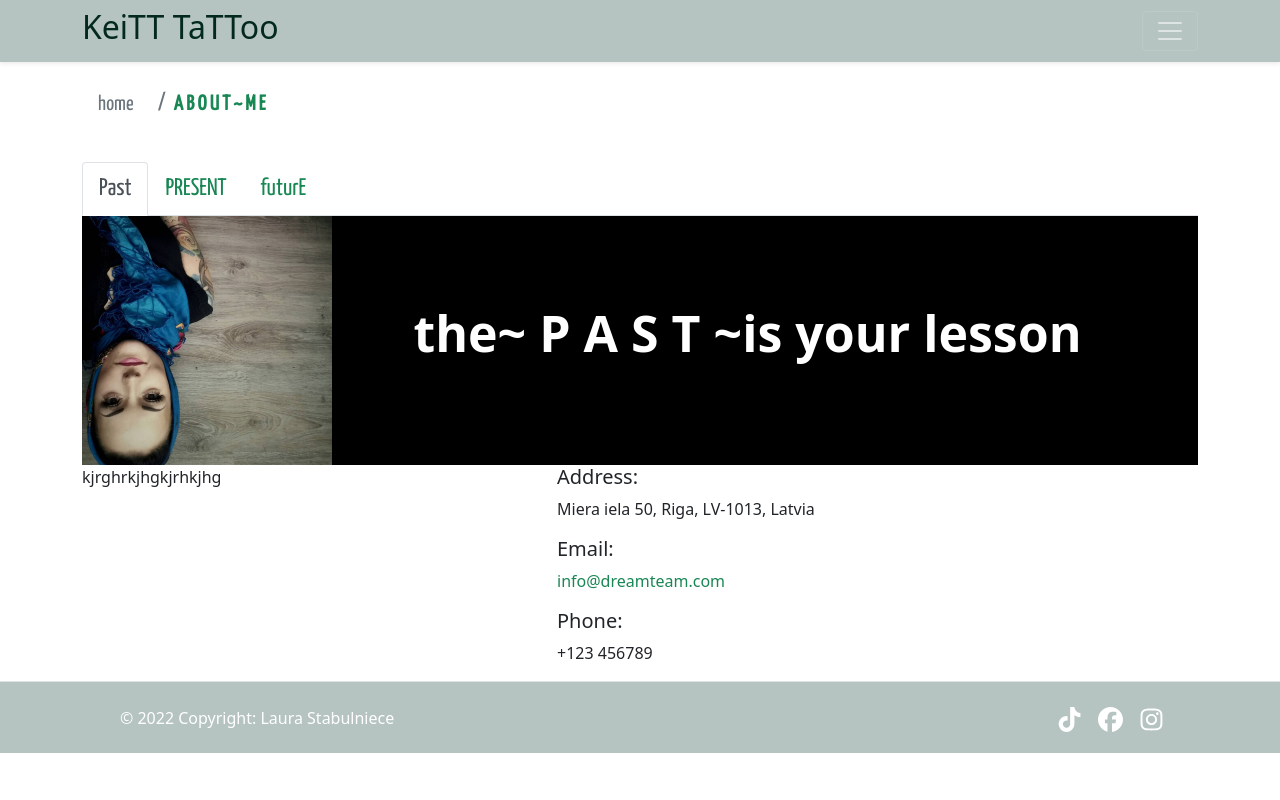
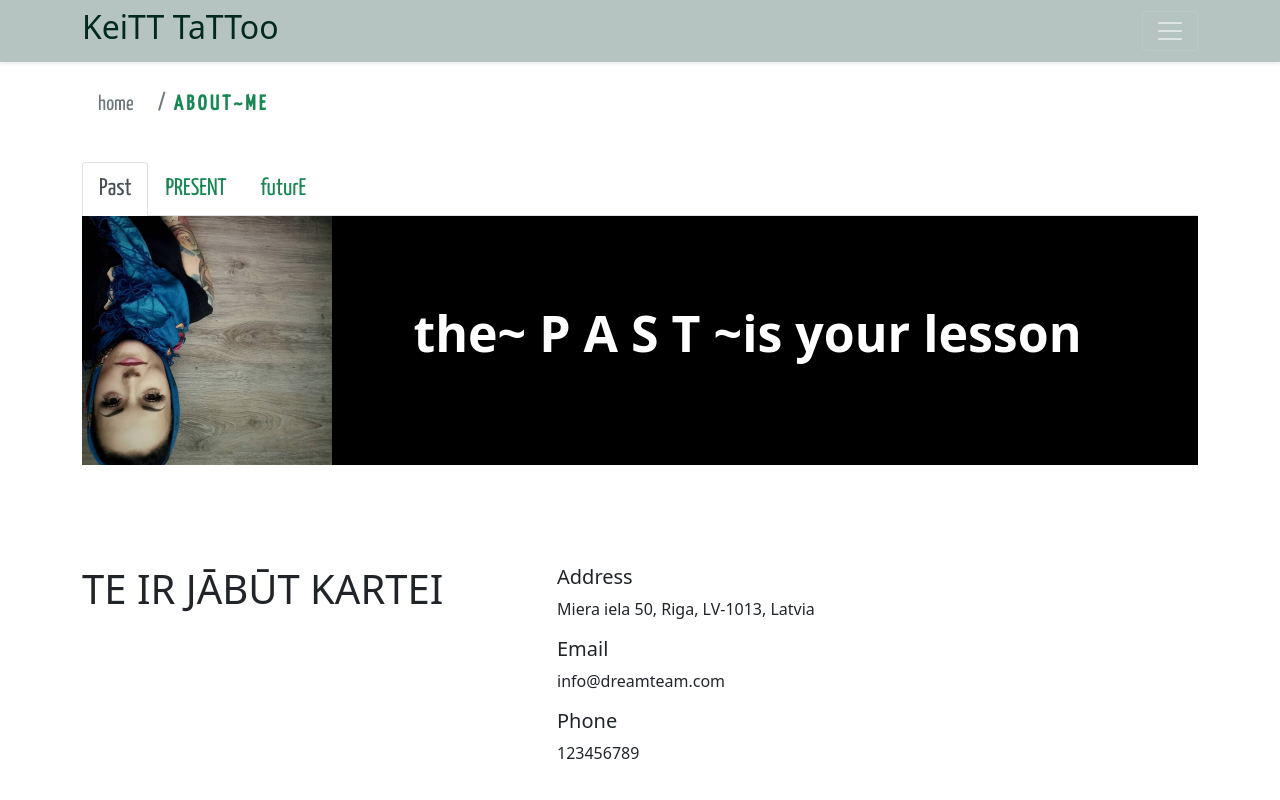
Before and after one commit to LauraStabulniece/Laura-Stabulniece-FINAL-TASK2, a React (Create React App) app: page /aboutme in a window 1280 px wide. Both pictures are taken after a click on the tab "Past". Shown: the top 800 px of the page. Built offline with nearby package versions, Linux system fonts and the light colour scheme.

Commit message:
about me split components

```diff
--- /dev/null
+++ b/src/Components/ContactsArticle.js
@@ -0,0 +1,23 @@
+import getContactsArticles from "../Data/getContactsArticles"
+
+function ContactsArticle() {
+
+  const categories = getContactsArticles()
+
+  const categoriesItems = categories.map((category, index) => {
+
+    return (
+      <div key={index}>
+            <h5>{category.title}</h5>
+            <p>{category.description}</p>
+          </div>
+    )
+  })
+  return (
+    <div>
+      {categoriesItems}
+    </div>
+  )
+}
+
+export default ContactsArticle
--- a/src/Components/ContactsInfo.js
+++ /dev/null
@@ -1,21 +0,0 @@
-function ContactsInfo() {
-  return (
-    <div>
-      <div className="row">
-        <div className="col-5">
-          kjrghrkjhgkjrhkjhg
-        </div>
-        <div className="col-7">
-            <h5>Address:</h5>
-            <p>Miera iela 50, Riga, LV-1013, Latvia</p>
-            <h5>Email:</h5>
-              <p className="link-success">info@dreamteam.com</p>
-            <h5>Phone:</h5>
-            <p>+123 456789</p>
-          </div>
-        </div>
-      </div>
-  )
-}
-
-export default ContactsInfo
--- a/src/Components/RegisterFields.js
+++ b/src/Components/RegisterFields.js
@@ -2,13 +2,13 @@ import { Link } from "react-router-dom"
 
 function RegisterFields(props) {
 
-    function form_submit_register() {
+    function formSubmitRegister() {
 
         props.setRegister(true)
     }
     return (
         <div>
-            <form onSubmit={() => form_submit_register()}>
+            <form onSubmit={() =>formSubmitRegister()}>
 
             <div className="container text-center" style={{ marginBottom: "100px", padding: "50px" }}>
 
--- /dev/null
+++ b/src/Components/Tab.js
@@ -0,0 +1,19 @@
+function Tab(props) {
+
+    const { image, description } = props
+
+    return (
+        <div>
+            <div className="row d-flex">
+                <div className="col-3">
+                    <img src={image} alt="aboutMe" />
+                </div>
+                <div className="col-9">
+                    <p className="text-center" style={{ marginTop: "80px", fontSize: "50px", paddingRight: "70px", color: "white" }}><strong>{description}</strong></p>
+                </div>
+            </div>
+        </div>
+    )
+}
+
+export default Tab
--- /dev/null
+++ b/src/Components/TabArticles.js
@@ -0,0 +1,43 @@
+import Tab from "./Tab"
+
+function TabsArticles() {
+
+    const categoryPast = {
+        image: '/images/aboutMe/1.png',
+        description: 'the~ P A S T ~is your lesson',
+    }
+    const categoryPresent = {
+        image: '/images/aboutMe/2.png',
+        description: 'the~ P R E S E N T ~is your gift',
+    }
+    const categoryFuture = {
+        image: '/images/aboutMe/3.png',
+        description: 'the~ F U T U R E ~is your motivation',
+    }
+    return (
+        <div className="row">
+            <div className="col">
+                <nav>
+                    <div className="nav nav-tabs" id="nav-tab" role="tablist">
+                        <button className="nav-link link-success" id="nav-past-tab" data-bs-toggle="tab" data-bs-target="#nav-past" type="button" role="tab" aria-controls="nav-past" aria-selected="false">Past</button>
+                        <button className="nav-link link-success active" id="nav-home-tab" data-bs-toggle="tab" data-bs-target="#nav-home" type="button" role="tab" aria-controls="nav-home" aria-selected="true">PRESENT</button>
+                        <button className="nav-link link-success" id="nav-future-tab" data-bs-toggle="tab" data-bs-target="#nav-future" type="button" role="tab" aria-controls="nav-future" aria-selected="false">futurE</button>
+                    </div>
+                </nav>
+                <div className="tab-content" id="nav-tabContent">
+                    <div className="tab-pane fade" id="nav-past" role="tabpanel" aria-labelledby="nav-past-tab" style={{ backgroundColor: "black" }}>
+                        <Tab image={categoryPast.image} description={categoryPast.description} />
+                    </div>
+                    <div className="tab-pane fade show active" id="nav-home" role="tabpanel" aria-labelledby="nav-home-tab" style={{ backgroundColor: "black" }}>
+                        <Tab image={categoryPresent.image} description={categoryPresent.description} />
+                    </div>
+                    <div className="tab-pane fade" id="nav-future" role="tabpanel" aria-labelledby="nav-future-tab" style={{ backgroundColor: "black" }}>
+                        <Tab image={categoryFuture.image} description={categoryFuture.description} />
+                    </div>
+                </div>
+            </div>
+        </div>
+    )
+}
+
+export default TabsArticles
--- /dev/null
+++ b/src/Data/getContactsArticles.js
@@ -0,0 +1,18 @@
+function getContactsArticles() {
+    return [
+        {
+            title: 'Address',
+            description: 'Miera iela 50, Riga, LV-1013, Latvia',
+        },
+        {
+            title: 'Email',
+            description: 'info@dreamteam.com',
+        },
+        {
+            title: 'Phone',
+            description: +123456789,
+        },
+    ]
+}
+
+export default getContactsArticles
--- a/src/Pages/AboutMe.js
+++ b/src/Pages/AboutMe.js
@@ -1,6 +1,6 @@
 import { Link } from "react-router-dom"
-import ContactsInfo from "../Components/ContactsInfo"
-import Tabs from "../Components/Tabs"
+import ContactsArticle from "../Components/ContactsArticle"
+import TabsArticles from "../Components/TabArticles"
 
 function AboutMe() {
     return (
@@ -19,11 +19,16 @@ function AboutMe() {
                     </div>
                 </div>
                 <div>
-                    <Tabs />
+                    <TabsArticles />
                 </div>
             </div>
-            <div>
-                <ContactsInfo />
+            <div className="row" style={{marginTop: "100px", marginBottom: "100px"}}>
+                <div className="col-5">
+                    <h1>TE IR JĀBŪT KARTEI</h1>
+                </div>
+                <div className="col-7">
+                    <ContactsArticle />
+                </div>
             </div>
         </div>
     )
--- a/src/Pages/Paintings.js
+++ b/src/Pages/Paintings.js
@@ -24,12 +24,12 @@ function Paintings() {
                 <div className="row align-items-md-stretch" style={{ backgroundColor: "black", marginBottom: "100px", padding: "20px" }}>
                     <div className="col-md-4">
                         <FancyBoxFlower />
-                        <p style={{ marginTop: "170px", padding: "10px", textAlign: "center" }}><strong style={{ color: "white", fontSize: "100px" }}>ART NEVER SLEEPS</strong></p>
+                        <p style={{ marginTop: "250px", padding: "10px", textAlign: "center" }}><strong style={{ color: "white", fontSize: "70px" }}>ART NEVER SLEEPS</strong></p>
                     </div>
                     <div className="col-md-4">
                         <FancyBoxDifferent />
-                        <p style={{ backgroundColor: "white", marginTop: "100px", padding: "10px", textAlign: "center" }}><strong style={{ fontSize: "60px" }}>“ art is about paying attention ”</strong></p>
-                        <p className="text-muted mb-1">-Laurie Anderson</p>
+                        <p style={{ backgroundColor: "white", marginTop: "80px", marginRight: "10px", padding: "10px", textAlign: "center" }}><strong style={{ fontSize: "60px" }}>“ art is about paying attention ”</strong></p>
+                        <p className="text-muted mb-1" style={{textAlign: "center"}}>-Laurie Anderson</p>
                     </div>
                     <div className="col-md-4">
                         <FancyBoxPortraits />
```
Also changed, not shown: src/Components/RegisterField.js (added, +11 -0 lines), src/Components/Tabs.js (+48 -48 lines), src/Data/getRegistrationField.js (added, +8 -0 lines), src/Pages/Painting.js (+4 -4 lines). Lines whose indentation alone changed are shown as unchanged.
